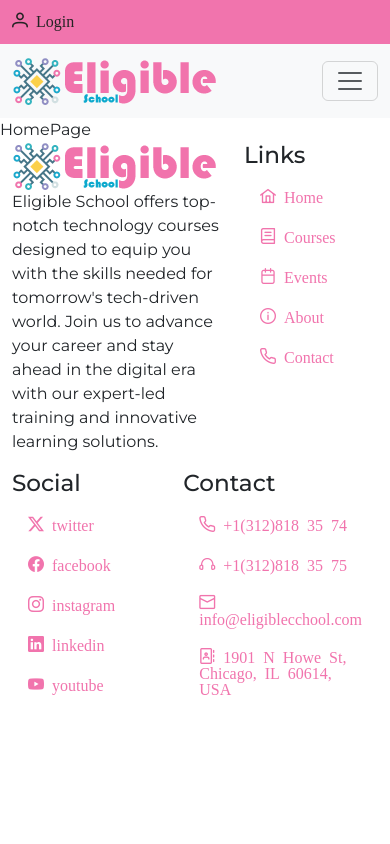
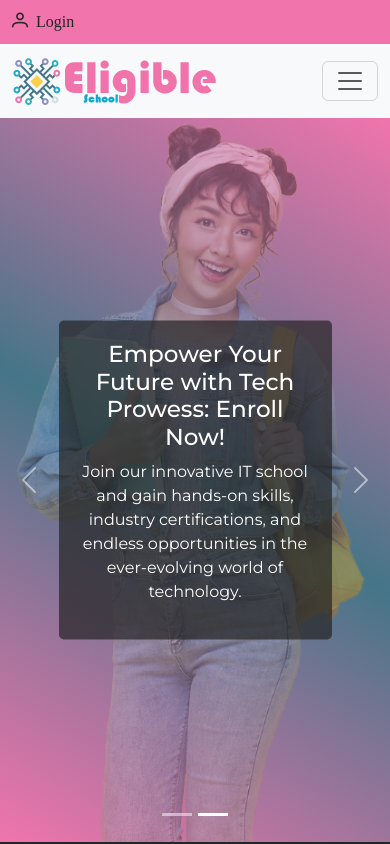
Before and after one commit to ffozdemir/eligibleschoolproject, a Next.js app: page / in a window 390 px wide. Shown: the top 844 px of the page. Built offline with nearby package versions, Linux system fonts and the light colour scheme.

Commit message:
Add Slider component and integrate it into HomePage; enhance Footer and MainMenuBar with styles and responsive adjustments

```diff
--- a/src/app/page.js
+++ b/src/app/page.js
@@ -1,8 +1,9 @@
+import Slider from "@/components/home/Slider";
 
 export default function HomePage() {
 	return (
 		<>
-		 HomePage
+		 <Slider />
 		</>
 	);
 }
--- a/src/components/common/footer/Footer.jsx
+++ b/src/components/common/footer/Footer.jsx
@@ -5,25 +5,26 @@ import { appConfig } from "@/helpers/config";
 import MainMenu from "../header/MainMenu";
 import SocialMenu from "./SocialMenu";
 import ContactMenu from "./ContactMenu";
+import "./footer.scss";
 
 const Footer = () => {
   return (
     <footer>
       <Container>
-        <Row>
-          <Col>
+        <Row className="g-4">
+          <Col xs={12}>
             <Logo />
-            <p>{appConfig.project.description}</p>
+            <p className="mt-3">{appConfig.project.description}</p>
           </Col>
-          <Col>
+          <Col xs={6} lg>
             <h3>Links</h3>
             <MainMenu className="flex-column" />
           </Col>
-          <Col>
+          <Col xs={6} lg>
             <h3>Social</h3>
             <SocialMenu className="flex-column" />
           </Col>
-          <Col>
+          <Col lg>
             <h3>Contact</h3>
             <ContactMenu className="flex-column" />
           </Col>
--- /dev/null
+++ b/src/components/common/footer/footer.scss
@@ -0,0 +1,7 @@
+@use "../../../styles/variables" as *;
+
+footer {
+  background-color: $color4;
+  color: $color1;
+   padding: 70px 0;
+}
--- a/src/components/common/header/MainMenuBar.jsx
+++ b/src/components/common/header/MainMenuBar.jsx
@@ -4,6 +4,8 @@ import { Nav, Container, Navbar, Offcanvas } from "react-bootstrap";
 import Logo from "./Logo";
 import MainMenu from "./MainMenu";
 import ButtonCallNow from "./ButtonCallNow";
+import Image from "next/image";
+import { appConfig } from "@/helpers/config";
 
 const MainMenuBar = () => {
   return (
@@ -17,7 +19,14 @@ const MainMenuBar = () => {
           placement="end"
         >
           <Offcanvas.Header closeButton>
-            <Offcanvas.Title id="main-menubar-title">Offcanvas</Offcanvas.Title>
+            <Offcanvas.Title id="main-menubar-title">
+              <Image
+                src={"/img/logos/logo-short.png"}
+                alt={appConfig.project.name}
+                width={208}
+                height={29}
+              />
+            </Offcanvas.Title>
           </Offcanvas.Header>
           <Offcanvas.Body>
             <MainMenu className="justify-content-center flex-grow-1" />
--- /dev/null
+++ b/src/components/home/Slider.jsx
@@ -0,0 +1,29 @@
+"use client";
+import Image from "next/image";
+import React from "react";
+import { Carousel } from "react-bootstrap";
+import slides from "@/helpers/data/slider.json";
+import "./slider.scss";
+
+const Slider = () => {
+  return (
+    <Carousel fade className="main-slider">
+      {slides.map((item) => (
+        <Carousel.Item key={item.id}>
+          <Image
+            src={`/img/slider/${item.image}`}
+            alt={item.title}
+            width={395}
+            height={800}
+          />
+          <Carousel.Caption>
+            <h3>{item.title}</h3>
+            <p>{item.desc}</p>
+          </Carousel.Caption>
+        </Carousel.Item>
+      ))}
+    </Carousel>
+  );
+};
+
+export default Slider;
--- /dev/null
+++ b/src/components/home/slider.scss
@@ -0,0 +1,45 @@
+@use "../../styles/mixins" as *;
+@use "../../styles/variables" as *;
+
+.main-slider {
+  .carousel-item {
+    height: calc(100vh - 120px);
+    background-image: linear-gradient(30deg, $color2, $color3, $color2);
+  }
+
+  img {
+    display: block;
+    height: 100%;
+    width: auto;
+    margin: 0 auto;
+    opacity: 0.4;
+
+    @media (min-width: 992px) {
+      margin-right: 80px;
+      opacity: 1;
+    }
+
+    @media (min-width: 1200px) {
+      margin-right: 150px;
+    }
+
+    @media (min-width: 1400px) {
+      margin-right: 250px;
+    }
+  }
+
+  .carousel-caption {
+    bottom: 50%;
+    @include transform(translateY(50%));
+    background-color: $color4-op-70;
+    padding: 20px;
+    @include borderRadius(5px);
+
+    @media (min-width: 992px) {
+      text-align: left;
+      background-color: transparent;
+      width: 45%;
+      color: $color4;
+    }
+  }
+}
--- a/src/styles/_variables.scss
+++ b/src/styles/_variables.scss
@@ -4,6 +4,7 @@ $color2: #f174ad;
 $color3: #457588;
 $color4: #242424;
 $color5: #f1f1f1;
+$color4-op-70: rgba($color4, 0.7);
 
 $vendors: ("", "-webkit-", "-moz-", "-ms-", "-o-");
 
```
